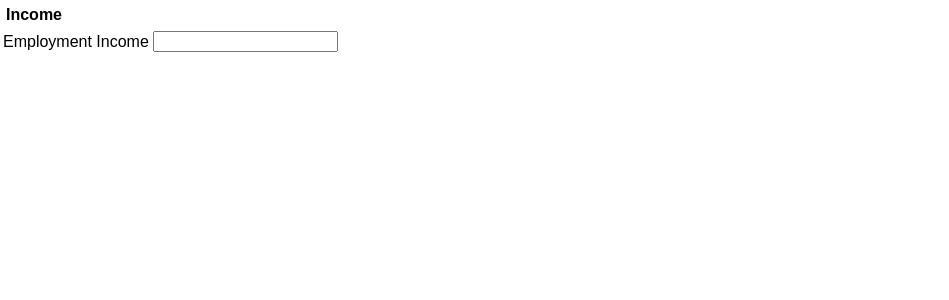
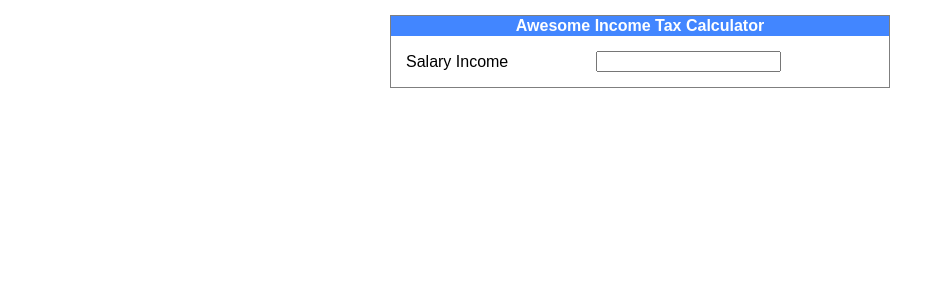
Before and after one commit to h-j-k/smu-react-workshop-may-18, a React (Create React App) app: page / in a window 1280 px wide. Shown: the top 300 px of the page, without its empty margins (0-949 px from the left). Built offline with nearby package versions, Linux system fonts and the light colour scheme.

Commit message:
Base css for tax calculator

```diff
--- a/src/Component/Income.js
+++ b/src/Component/Income.js
@@ -1,18 +1,22 @@
-import React from 'react';
+import React from 'react'
 
 class Income extends React.Component {
 
-  render() {
+  render () {
     return (
       <div className="income-section">
         <table>
-          <th>
-            <td colSpan="2">Income</td>
-          </th>
+          <thead>
           <tr>
-            <td>Employment Income</td>
+            <th colSpan="2">Awesome Income Tax Calculator</th>
+          </tr>
+          </thead>
+          <tbody>
+          <tr>
+            <td>Salary Income</td>
             <td><input/></td>
           </tr>
+          </tbody>
         </table>
       </div>
     )
--- /dev/null
+++ b/src/Component/TaxCalculator.css
@@ -0,0 +1,20 @@
+.tax-calculator {
+    width: 500px;
+    margin: auto;
+    padding: 15px;
+}
+
+table {
+    width: 100%;
+    border: 1px solid #7f7f7f;
+    border-collapse: collapse;
+}
+
+th {
+    background-color: #4286ff;
+    color: white;
+}
+
+td {
+    padding: 15px;
+}
--- a/src/Component/TaxCalculator.js
+++ b/src/Component/TaxCalculator.js
@@ -1,5 +1,6 @@
 import React, { Component } from 'react'
 import Income from './Income'
+import './TaxCalculator.css'
 
 class TaxCalculator extends Component {
 
```
